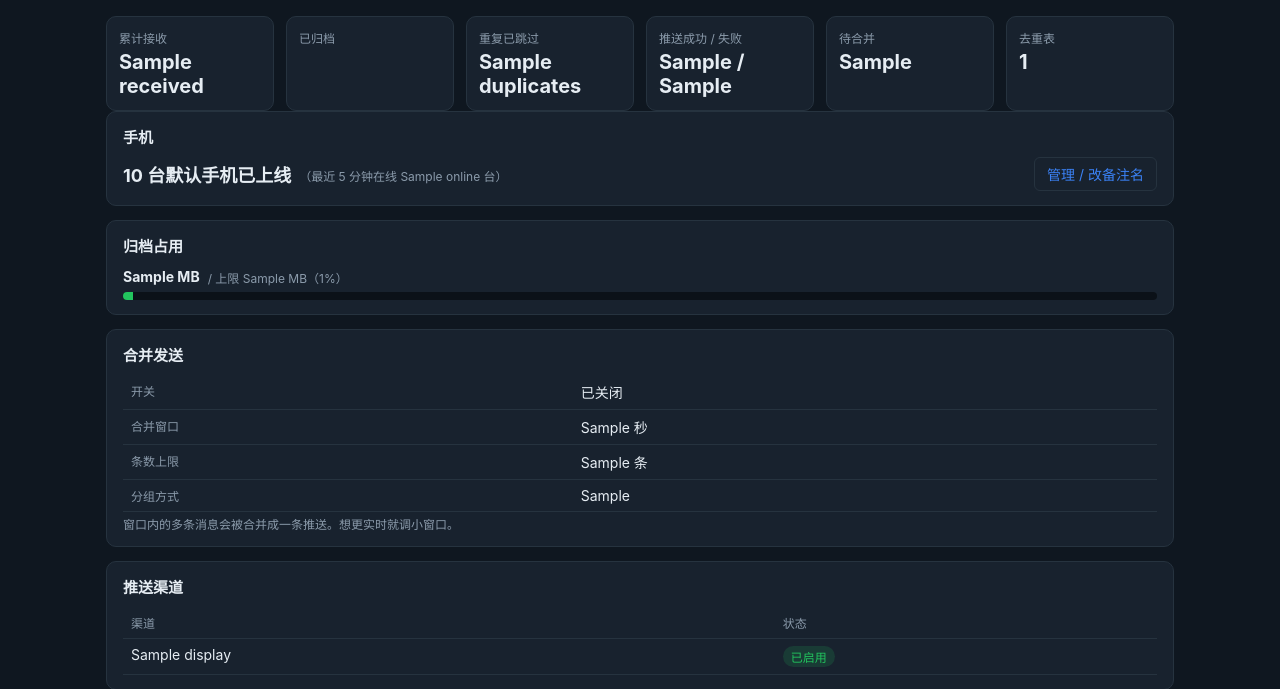
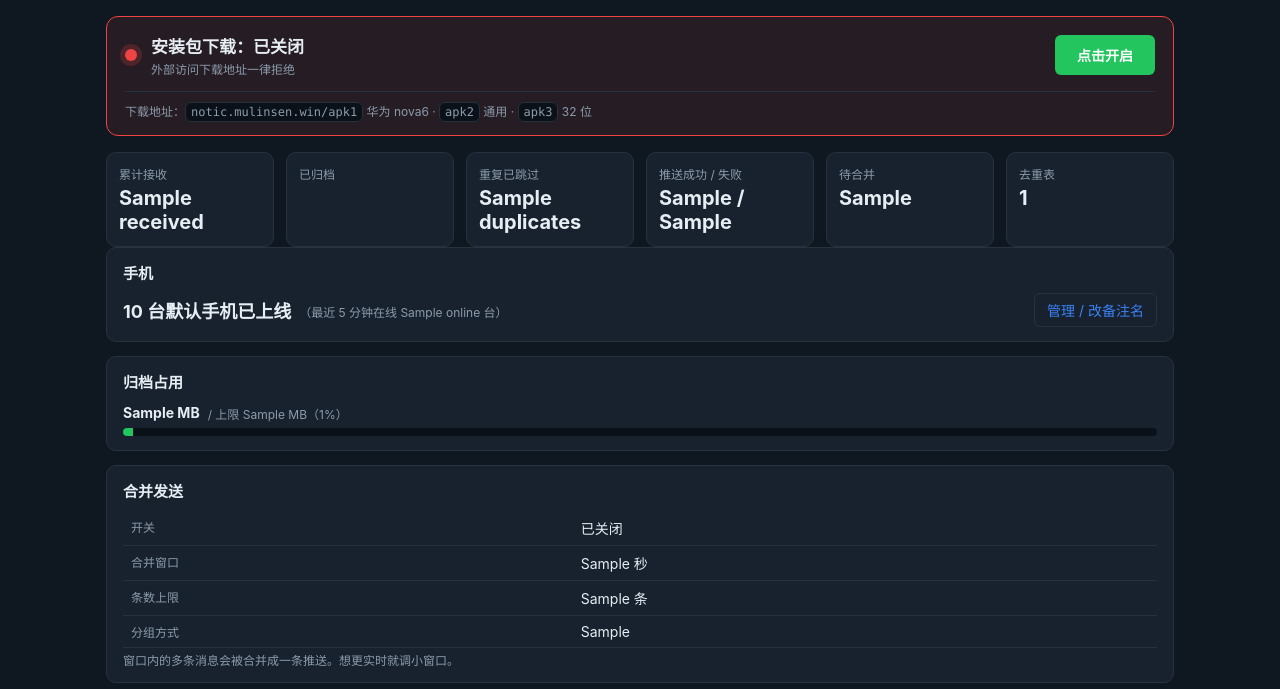
Before and after one commit to JAX290/smsf-hub, a FastAPI app: template app/templates/overview.html in a window 1280 px wide. Shown: the part 41-730 px from the top of the page. Run offline with FastAPI, Linux system fonts and the light colour scheme; the template is opened without the code that fills it: most values are stand-ins (such as "Sample title", 1, 10 or a date in 2020); parts of the project's set-up code (start-up, migrations or seed data) failed here and were passed over; some libraries are stand-ins or nearby versions.

Commit message:
安装包下载开关移到首页顶部大按钮；面板页面禁用缓存

```diff
--- a/app/main.py
+++ b/app/main.py
@@ -66,6 +66,17 @@ def create_app(config_path: str | None = None) -> FastAPI:
     app = FastAPI(title="SmsForwarder Hub", lifespan=lifespan, docs_url=None, redoc_url=None)
     app.state.cfg = cfg
     app.state.pipeline = pipeline
+
+    @app.middleware("http")
+    async def _panel_no_cache(request: Request, call_next):
+        """面板页面禁用浏览器缓存。
+
+        改完设置刷新就能看到最新状态，不会因为缓存看到旧页面。
+        """
+        resp = await call_next(request)
+        if request.url.path.startswith("/panel"):
+            resp.headers["Cache-Control"] = "no-store, must-revalidate"
+        return resp
 
     # ---------------- 手机上报 ----------------
 
--- a/app/panel.py
+++ b/app/panel.py
@@ -68,6 +68,19 @@ def build_panel_router(cfg, pipeline) -> APIRouter:
     def password() -> str:
         return str(cfg.get("panel.password", "") or "")
 
+    def apk_download_enabled() -> bool:
+        """安装包下载总开关。
+
+        刻意直接读配置文件、而不是内存里的 cfg：
+        这样面板上改完立刻生效，不需要重启服务。
+        """
+        try:
+            data = yaml.safe_load(Path(config_path).read_text(encoding="utf-8")) or {}
+            return bool((data.get("panel") or {}).get("apk_download_enabled", False))
+        except Exception as exc:  # 读不出来按「关闭」处理，安全优先
+            log.warning("读取安装包下载开关失败，按关闭处理: %s", exc)
+            return False
+
     def guard(request: Request):
         if not auth_on():
             return
@@ -84,6 +97,7 @@ def build_panel_router(cfg, pipeline) -> APIRouter:
             "active": kw.pop("active", ""),
             "overview": pipeline.overview(),
             "archive_stat": pipeline.archive.stats(),
+            "apk_download": apk_download_enabled(),
         }
         base.update(kw)
         return base
@@ -101,16 +115,18 @@ def build_panel_router(cfg, pipeline) -> APIRouter:
         刻意直接读配置文件、而不是内存里的 cfg：
         这样面板上改完开关立刻生效，不需要重启服务。
         """
-        enabled = False
-        try:
-            data = yaml.safe_load(Path(config_path).read_text(encoding="utf-8")) or {}
-            enabled = bool((data.get("panel") or {}).get("apk_download_enabled", False))
-        except Exception as exc:  # 读不出来就按「关闭」处理，安全优先
-            log.warning("读取安装包下载开关失败，按关闭处理: %s", exc)
-
-        if not enabled:
+        if not apk_download_enabled():
             raise HTTPException(status_code=403, detail="安装包下载未开启")
         return JSONResponse({"ok": True, "enabled": True})
+
+    @router.post("/panel/apk-download/toggle")
+    async def apk_download_toggle(request: Request):
+        """首页那个大开关的提交入口：点一下就在开 / 关之间切换。"""
+        guard(request)
+        now_on = not apk_download_enabled()
+        update_many(config_path, {"panel.apk_download_enabled": now_on})
+        log.info("安装包下载开关改为：%s", "开启" if now_on else "关闭")
+        return RedirectResponse("/panel/", status_code=303)
 
     # ---------------- 登录 ----------------
 
--- a/app/templates/base.html
+++ b/app/templates/base.html
@@ -49,6 +49,22 @@
   .banner { border-radius:10px; padding:12px 14px; margin-bottom:14px; }
   .banner.red { background:rgba(239,68,68,.12); border:1px solid var(--bad); }
   .banner.yellow { background:rgba(234,179,8,.12); border:1px solid var(--warn); }
+  /* 首页顶部的安装包下载总开关 */
+  .apkbar { display:flex; align-items:center; gap:14px; flex-wrap:wrap;
+            border-radius:12px; padding:16px 18px; margin-bottom:16px;
+            border:1px solid var(--line); background:var(--card); }
+  .apkbar.on  { border-color:var(--ok);  background:rgba(34,197,94,.10); }
+  .apkbar.off { border-color:var(--bad); background:rgba(239,68,68,.10); }
+  .apkbar .dot { width:12px; height:12px; border-radius:50%; flex:none; }
+  .apkbar.on  .dot { background:var(--ok);  box-shadow:0 0 0 5px rgba(34,197,94,.20); }
+  .apkbar.off .dot { background:var(--bad); box-shadow:0 0 0 5px rgba(239,68,68,.20); }
+  .apkbar .t { font-size:17px; font-weight:700; }
+  .apkbar .s { font-size:12px; color:var(--dim); margin-top:2px; }
+  .apkbar form { margin-left:auto; }
+  .apkbar button { padding:10px 22px; font-size:14px; font-weight:600; }
+  .apkbar button.go { background:var(--ok); }
+  .apkbar button.stop { background:var(--bad); }
+  .apkbar .links { width:100%; font-size:12px; color:var(--dim); border-top:1px solid var(--line); padding-top:10px; }
 </style>
 </head>
 <body>
--- a/app/templates/overview.html
+++ b/app/templates/overview.html
@@ -1,5 +1,20 @@
 {% extends "base.html" %}
 {% block body %}
+<div class="apkbar {{ 'on' if apk_download else 'off' }}">
+  <span class="dot"></span>
+  <div>
+    <div class="t">安装包下载：{{ '已开启' if apk_download else '已关闭' }}</div>
+    <div class="s">{{ '外部可以下载 APK 安装包' if apk_download else '外部访问下载地址一律拒绝' }}</div>
+  </div>
+  <form method="post" action="/panel/apk-download/toggle">
+    <button type="submit" class="{{ 'stop' if apk_download else 'go' }}">
+      {{ '点击关闭' if apk_download else '点击开启' }}
+    </button>
+  </form>
+  <div class="links">
+    下载地址：<code>notic.mulinsen.win/apk1</code> 华为 nova6 · <code>apk2</code> 通用 · <code>apk3</code> 32 位
+  </div>
+</div>
 {% if archive_stat.level == 'red' %}
 <div class="banner red">
   <b>归档已满！</b> 已用 {{ archive_stat.used_mb }} MB / 上限 {{ archive_stat.limit_mb }} MB。
```
